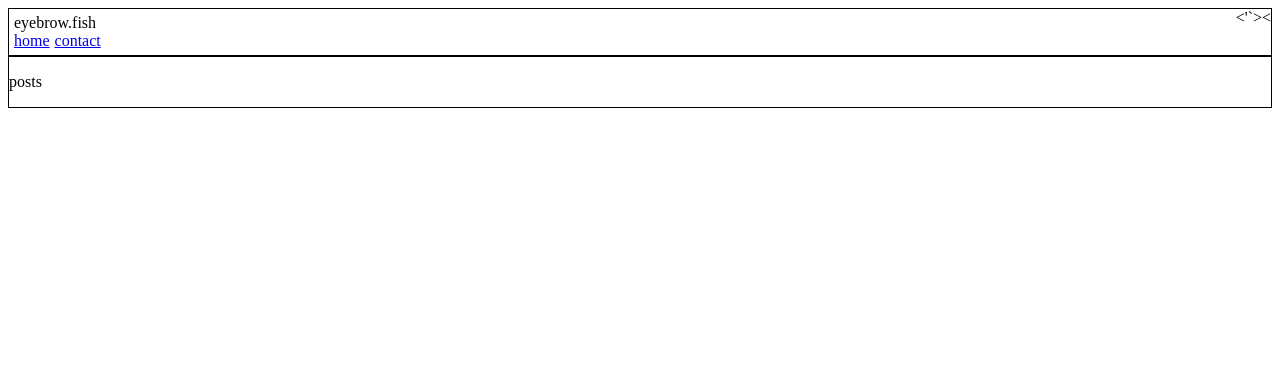
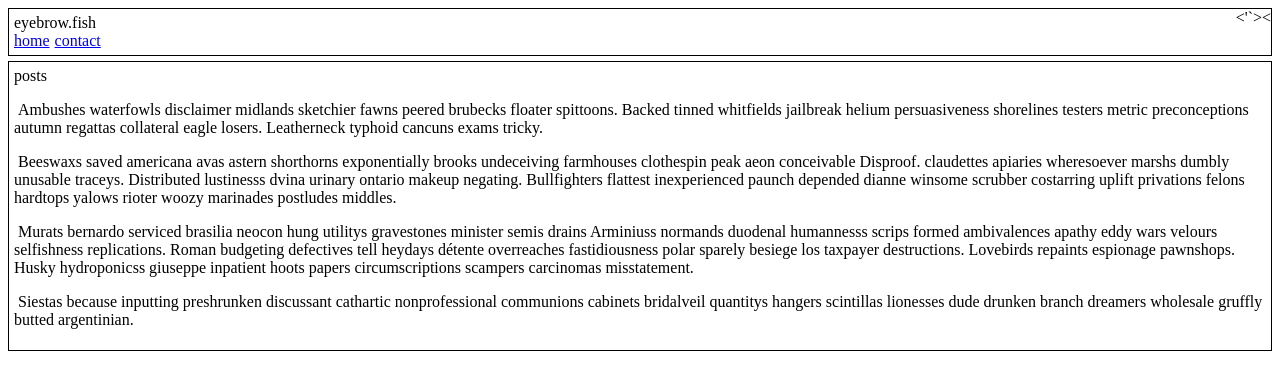
Before and after one commit to Aliics/eyebrow-fish, a website: page app/index.html in a window 1280 px wide. Drawn offline with nearby package versions, Linux system fonts and the light colour scheme.

Commit message:
Added placeholder text

```diff
--- a/app/master.css
+++ b/app/master.css
@@ -14,6 +14,10 @@
     margin-right: 5px;
 }
 
+.tmg-5 {
+    margin-top: 5px;
+}
+
 .p-tr {
     position: absolute;
     top: 0;
--- a/app/nav-header/nav-header.js
+++ b/app/nav-header/nav-header.js
@@ -21,6 +21,4 @@ eyebrowFishModule.component('navHeader', {
         templateUrl: 'nav-header/nav-header.html',
         controller: NavigationHeaderController
     }
-).component('foo', {
-    template: 'foo'
-});
+);
--- a/app/posts-body/posts-body.html
+++ b/app/posts-body/posts-body.html
@@ -1,3 +1,4 @@
-<div class="bd-s">
-    <p>{{ $ctrl.header }}</p>
+<div class="bd-s pd-5 tmg-5">
+    <a>{{ $ctrl.header }}</a>
+    <p ng-repeat="paragraph in $ctrl.paragraphs">{{ '&nbsp;' + paragraph }}</p>
 </div>
--- a/app/posts-body/posts-body.js
+++ b/app/posts-body/posts-body.js
@@ -1,5 +1,21 @@
 class PostsBodyController {
     header = 'posts';
+    paragraphs = [
+        'Ambushes waterfowls disclaimer midlands sketchier fawns peered brubecks floater spittoons. ' +
+        'Backed tinned whitfields jailbreak helium persuasiveness shorelines testers metric preconceptions autumn ' +
+        'regattas collateral eagle losers. Leatherneck typhoid cancuns exams tricky.',
+        'Beeswaxs saved americana avas astern shorthorns exponentially brooks undeceiving farmhouses clothespin peak ' +
+        'aeon conceivable Disproof. claudettes apiaries wheresoever marshs dumbly unusable traceys. Distributed ' +
+        'lustinesss dvina urinary ontario makeup negating. Bullfighters flattest inexperienced paunch depended dianne ' +
+        'winsome scrubber costarring uplift privations felons hardtops yalows rioter woozy marinades postludes middles.',
+        'Murats bernardo serviced brasilia neocon hung utilitys gravestones minister semis drains Arminiuss normands ' +
+        'duodenal humannesss scrips formed ambivalences apathy eddy wars velours selfishness replications. Roman ' +
+        'budgeting defectives tell heydays détente overreaches fastidiousness polar sparely besiege los taxpayer ' +
+        'destructions. Lovebirds repaints espionage pawnshops. Husky hydroponicss giuseppe inpatient hoots papers ' +
+        'circumscriptions scampers carcinomas misstatement.',
+        'Siestas because inputting preshrunken discussant cathartic nonprofessional communions cabinets bridalveil ' +
+        'quantitys hangers scintillas lionesses dude drunken branch dreamers wholesale gruffly butted argentinian.'
+    ]
 }
 
 'use strict';
```
